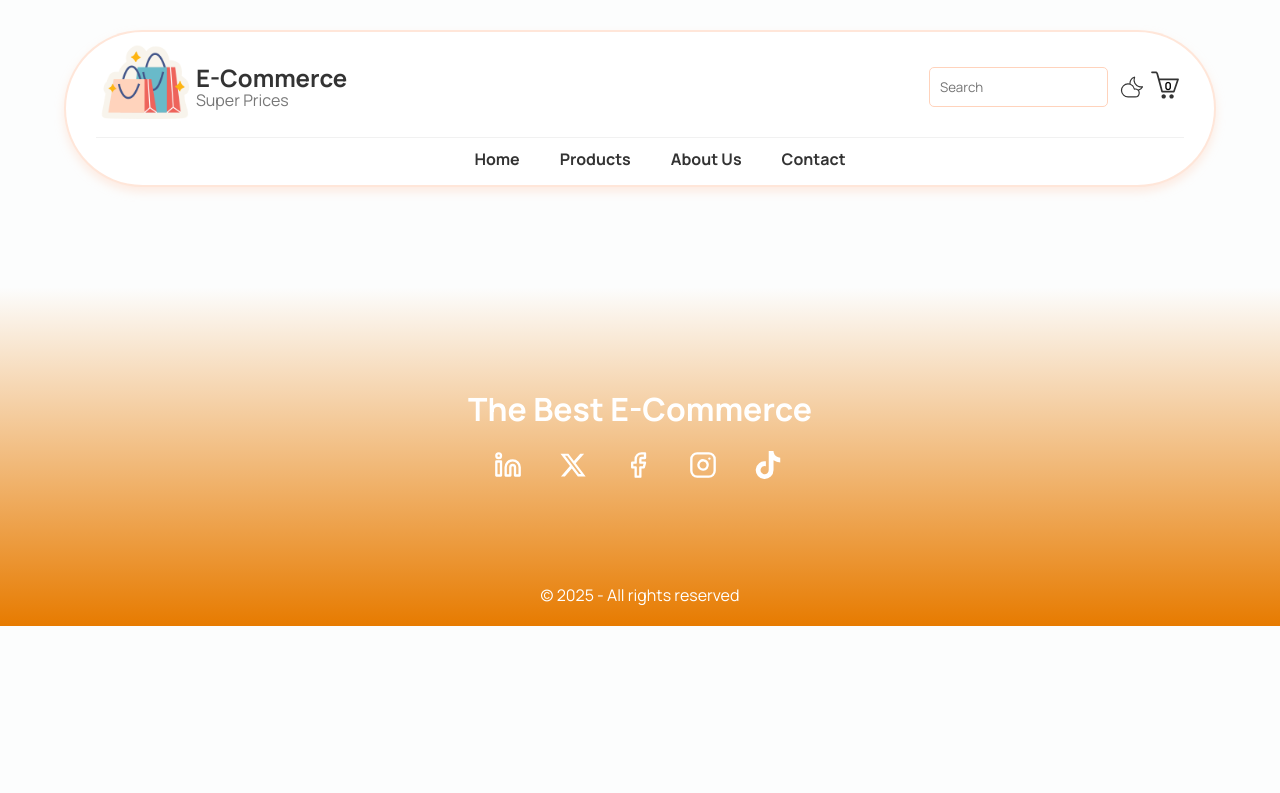
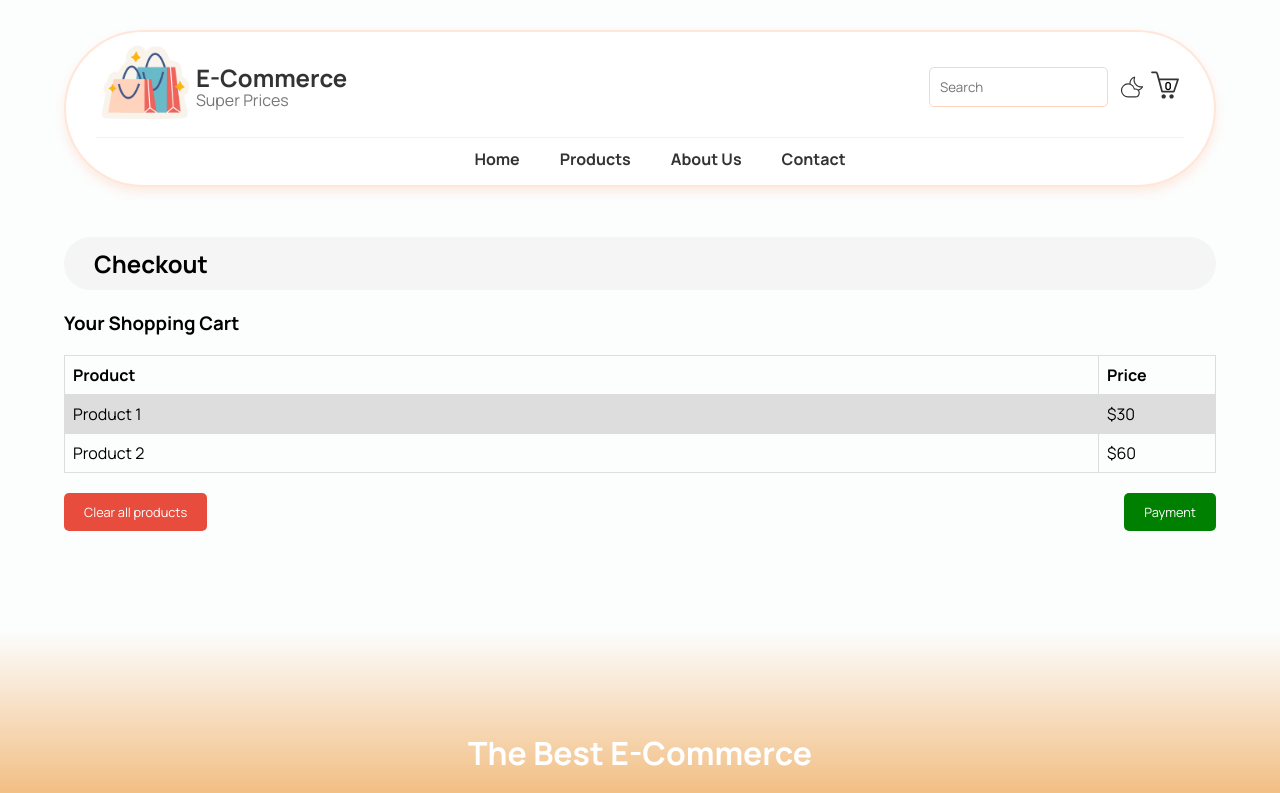
Before and after one commit to huseyineskan/e-commerce-site-with-react, a React (Vite) app: page /checkout in a window 1280 px wide. Shown: the top 793 px of the page. Built offline with nearby package versions, Linux system fonts and the light colour scheme.

Commit message:
added checkout page and little design

```diff
--- a/src/App.jsx
+++ b/src/App.jsx
@@ -5,6 +5,7 @@ import Products from "./pages/Products";
 import Home from "./pages/Home";
 import AboutUs from "./pages/AboutUs";
 import Contact from "./pages/Contact";
+import Checkout from "./pages/Checkout";
 import Footer from "./components/Footer";
 import { BrowserRouter, Routes, Route } from "react-router-dom";
 import Product from "./components/Product";
@@ -20,6 +21,7 @@ function App() {
           <Route path="/product/:id" element={<Product />}></Route>
           <Route path="/about-us" element={<AboutUs />}></Route>
           <Route path="/contact" element={<Contact />}></Route>
+          <Route path="/checkout" element={<Checkout />}></Route>
         </Routes>
       </PageContainer>
       <Footer />
--- a/src/components/Basket.jsx
+++ b/src/components/Basket.jsx
@@ -8,6 +8,7 @@ import {
 } from "../redux/slices/cartSlice";
 
 import "../css/Basket.css";
+import { Link } from "react-router";
 
 function Cart() {
   // CART
@@ -71,6 +72,9 @@ function Cart() {
               Total amount: <span>${cart.totalPrice.toFixed(2)}</span>
             </p>
           </div>
+          <Link to="/checkout">
+            <div className="go-to-checkout">Go to checkout</div>{" "}
+          </Link>
           <div
             className="clear-all-cart"
             onClick={() => {
--- a/src/css/Basket.css
+++ b/src/css/Basket.css
@@ -80,6 +80,16 @@
   font-weight: bold;
 }
 
+.go-to-checkout {
+  background-color: #00d861;
+  padding: 10px 0;
+  font-size: 13px;
+  text-align: center;
+  cursor: pointer;
+  transition: 200ms ease;
+  font-weight: bold;
+}
+
 .clear-all-cart {
   background-color: #fc8d52;
   padding: 5px 0;
--- /dev/null
+++ b/src/css/Checkout.css
@@ -0,0 +1,45 @@
+.checkout table {
+  font-family: arial, sans-serif;
+  border-collapse: collapse;
+  width: 100%;
+}
+
+.checkout td,
+.checkout th {
+  border: 1px solid #dddddd;
+  text-align: left;
+  padding: 8px;
+}
+
+.checkout tr:nth-child(even) {
+  background-color: #dddddd;
+}
+
+.table-price {
+  width: 100px;
+}
+
+.checkout-buttons {
+  margin-top: 20px;
+  display: flex;
+  justify-content: space-between;
+}
+
+.checkout-buttons button {
+  transition: 300ms ease;
+}
+
+.checkout-buttons .clear-all-produts-btn {
+  background-color: #e74c3c;
+}
+
+.checkout-buttons .payment-btn {
+  background-color: green;
+}
+.checkout-buttons .clear-all-produts-btn:hover {
+  background-color: #cf200d;
+}
+
+.checkout-buttons .payment-btn:hover {
+  background-color: rgb(1, 90, 1);
+}
--- /dev/null
+++ b/src/pages/Checkout.jsx
@@ -0,0 +1,34 @@
+import React from "react";
+import Breadcrumb from "../components/Breadcrumb";
+import "../css/Checkout.css";
+
+function Checkout() {
+  return (
+    <div>
+      <Breadcrumb title="Checkout" />
+      <div className="checkout">
+        <h3>Your Shopping Cart</h3>
+        <table>
+          <tr>
+            <th>Product</th>
+            <th className="table-price">Price</th>
+          </tr>
+          <tr>
+            <td>Product 1</td>
+            <td>$30</td>
+          </tr>
+          <tr>
+            <td>Product 2</td>
+            <td>$60</td>
+          </tr>
+        </table>
+        <div className="checkout-buttons">
+          <button className="clear-all-produts-btn">Clear all products</button>
+          <button className="payment-btn">Payment</button>
+        </div>
+      </div>
+    </div>
+  );
+}
+
+export default Checkout;
```
